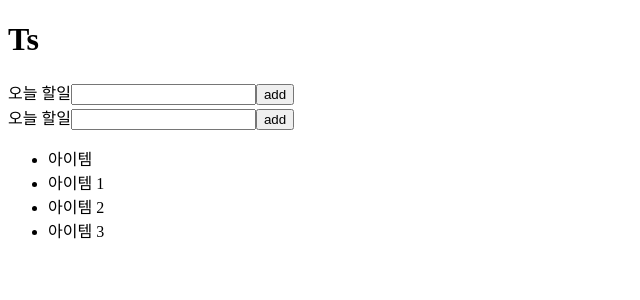
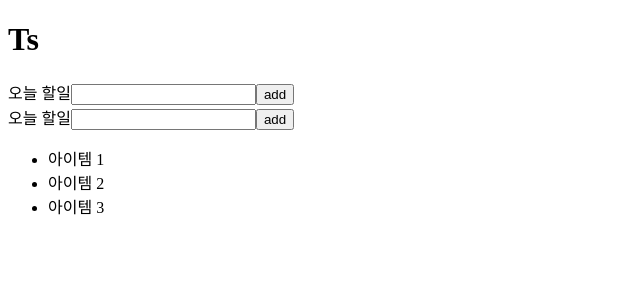
Before and after one commit to kyoungjin2310/vue-typescript, a Vue app: page / in a window 1280 px wide. Shown: the top 300 px of the page, without its empty margins (0-640 px from the left). Built offline with nearby package versions, Linux system fonts and the light colour scheme.

Commit message:
feat: 할일 조회 구현

```diff
--- a/src/App.vue
+++ b/src/App.vue
@@ -20,7 +20,11 @@
       />
       <div>
         <ul>
-          <TodoListItem />
+          <TodoListItem
+            v-for="(item, index) in todoItems"
+            :key="index"
+            :item="item"
+          />
           <li>아이템 1</li>
           <li>아이템 2</li>
           <li>아이템 3</li>
--- a/src/components/TodoListItem.vue
+++ b/src/components/TodoListItem.vue
@@ -1,11 +1,15 @@
 <template>
-  <li>아이템</li>
+  <li>{{ item }}</li>
 </template>
 
 <script lang="ts">
 import { defineComponent } from 'vue';
 
-export default defineComponent({});
+export default defineComponent({
+  props: {
+    item: String,
+  },
+});
 </script>
 
 <style scoped></style>
```
